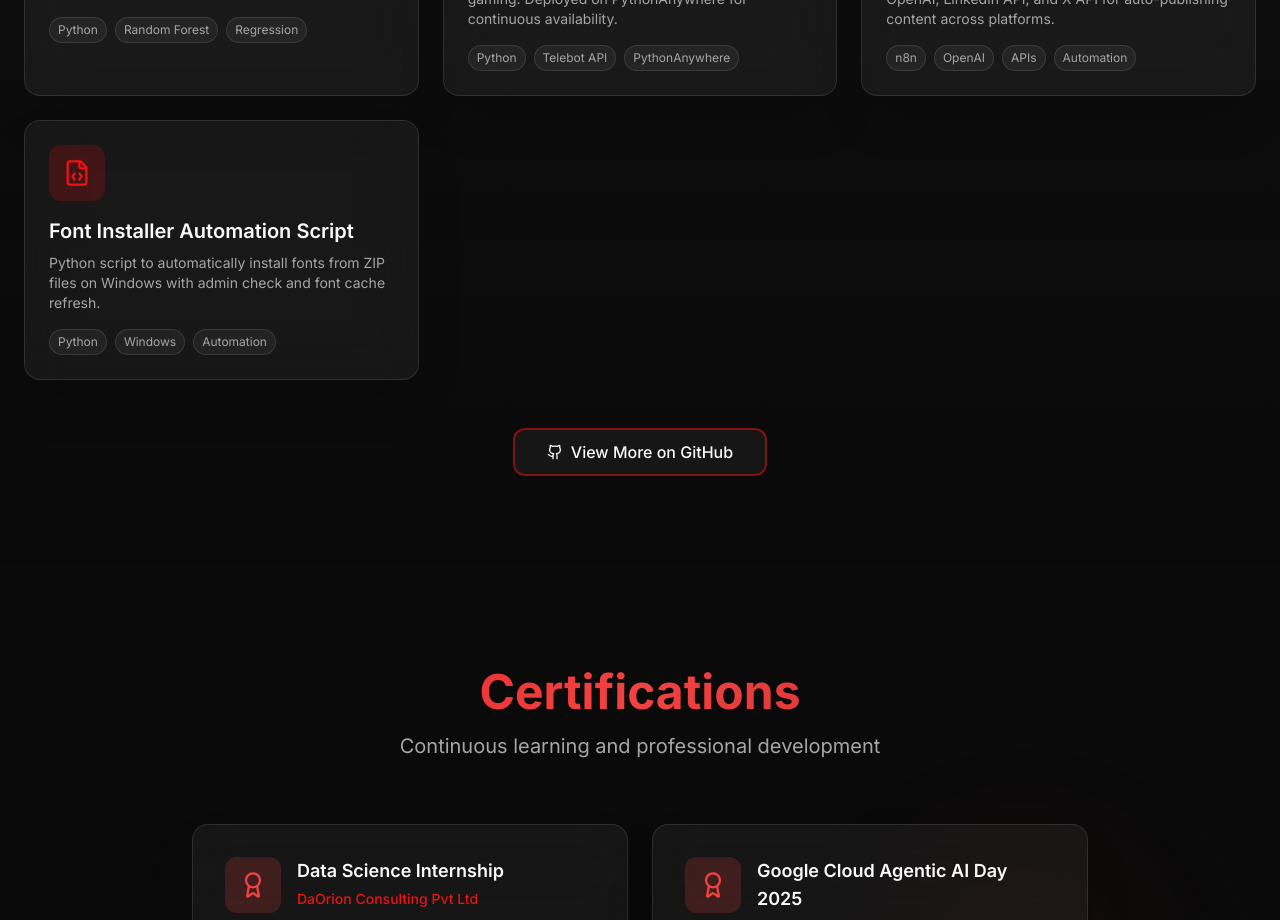
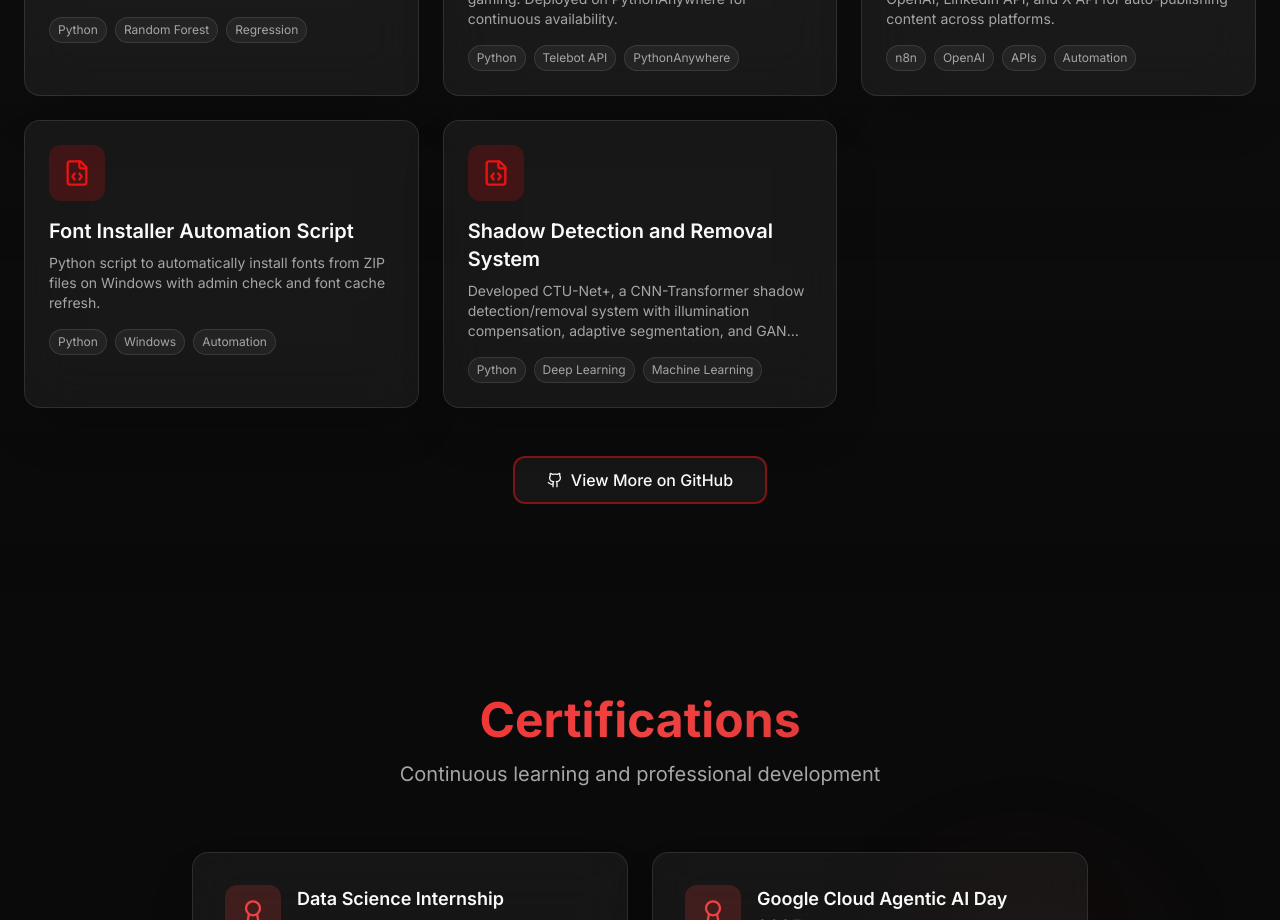
Before and after one commit to LakshyaPRJ/lakshya, a React (Vite) app: page / in a window 1280 px wide. Shown: the part 3640-4560 px from the top of the page. Built offline with nearby package versions, Linux system fonts and the light colour scheme; the HTML template or start-up script is replaced by a standard one.

Commit message:
Add new project: Shadow Detection and Removal System

```diff
--- a/src/components/Projects.tsx
+++ b/src/components/Projects.tsx
@@ -56,6 +56,14 @@ const projects = [
     icon: FileCode,
     tags: ['Python', 'Windows', 'Automation'],
     link: 'https://github.com/LakshyaPRJ/extract_and_install_fonts',
+    color: 'accent',
+  },
+  {
+    title: 'Shadow Detection and Removal System',
+    description: 'Developed CTU-Net+, a CNN-Transformer shadow detection/removal system with illumination compensation, adaptive segmentation, and GAN refinement, achieving BER 2.351.',
+    icon: FileCode,
+    tags: ['Python', 'Deep Learning', 'Machine Learning'],
+    link: 'https://www.linkedin.com/feed/update/urn:li:activity:7462439851997429760/',
     color: 'accent',
   },
 ];
```
